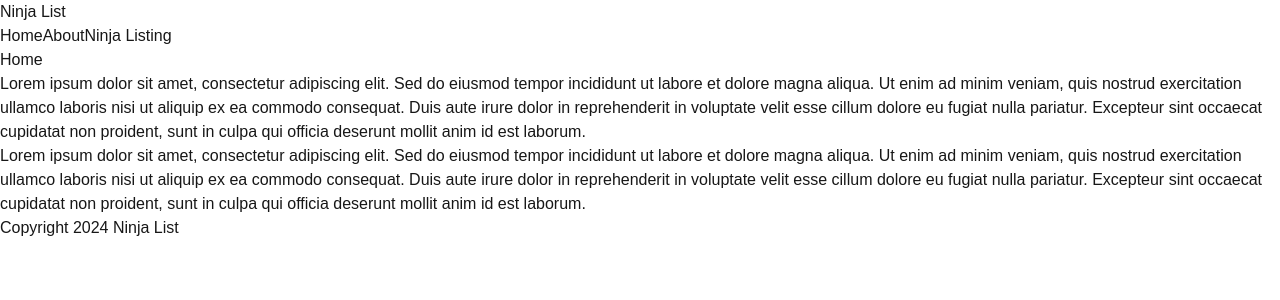
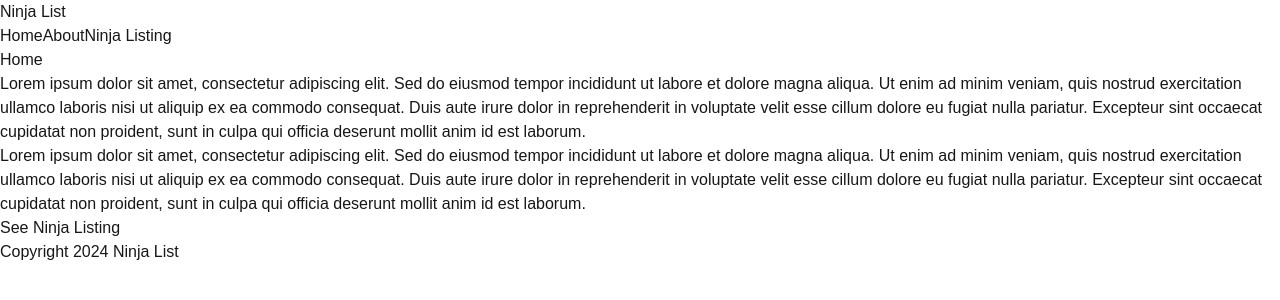
Before and after one commit to BrivaHamisi/Ninja-List, a Next.js app: page / in a window 1280 px wide. Shown: the top 300 px of the page. Built offline with nearby package versions, Linux system fonts and the light colour scheme.

Commit message:
Linking between Pages

```diff
--- a/comps/navbar.js
+++ b/comps/navbar.js
@@ -1,12 +1,14 @@
+import Link from "next/link";
+
 const Navbar = () => {
     return (
         <nav>
             <div className="logo">
                 <h1>Ninja List</h1>
             </div>
-            <a>Home</a>
-            <a>About</a>
-            <a>Ninja Listing</a>
+            <Link href="/">Home</Link>
+            <Link href="/about">About</Link>
+            <Link href="/ninjas">Ninja Listing</Link>
         </nav>
      );
 }
--- a/pages/index.js
+++ b/pages/index.js
@@ -1,7 +1,8 @@
 import Image from "next/image";
 import localFont from "next/font/local";
-import Navbar from "@/comps/navbar";
+import Navbar from "@/comps/Navbar";
 import Footer from "@/comps/Footer";
+import Link from "next/link";
 
 
 export default function Home() {
@@ -13,6 +14,7 @@
       </p>
       <p>Lorem ipsum dolor sit amet, consectetur adipiscing elit. Sed do eiusmod tempor incididunt ut labore et dolore magna aliqua. Ut enim ad minim veniam, quis nostrud exercitation ullamco laboris nisi ut aliquip ex ea commodo consequat. Duis aute irure dolor in reprehenderit in voluptate velit esse cillum dolore eu fugiat nulla pariatur. Excepteur sint occaecat cupidatat non proident, sunt in culpa qui officia deserunt mollit anim id est laborum.
       </p>
+      <Link href="/ninjas">See Ninja Listing</Link>
       <Footer/>
     </div>
   );
```
